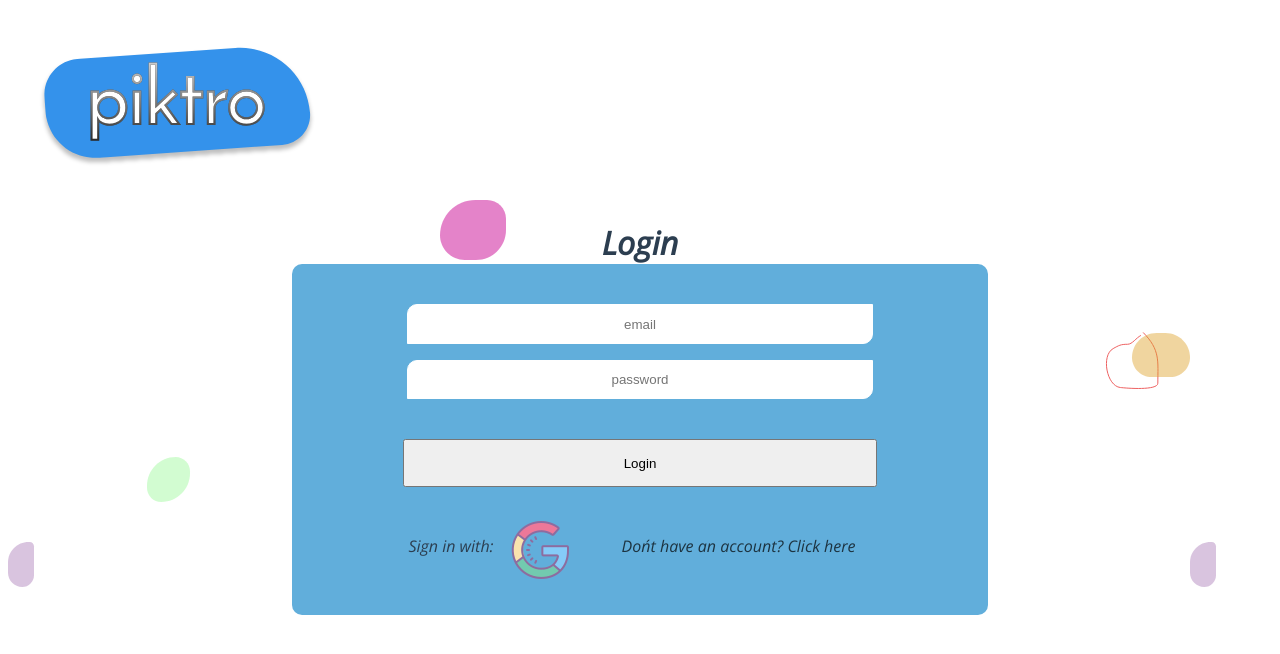
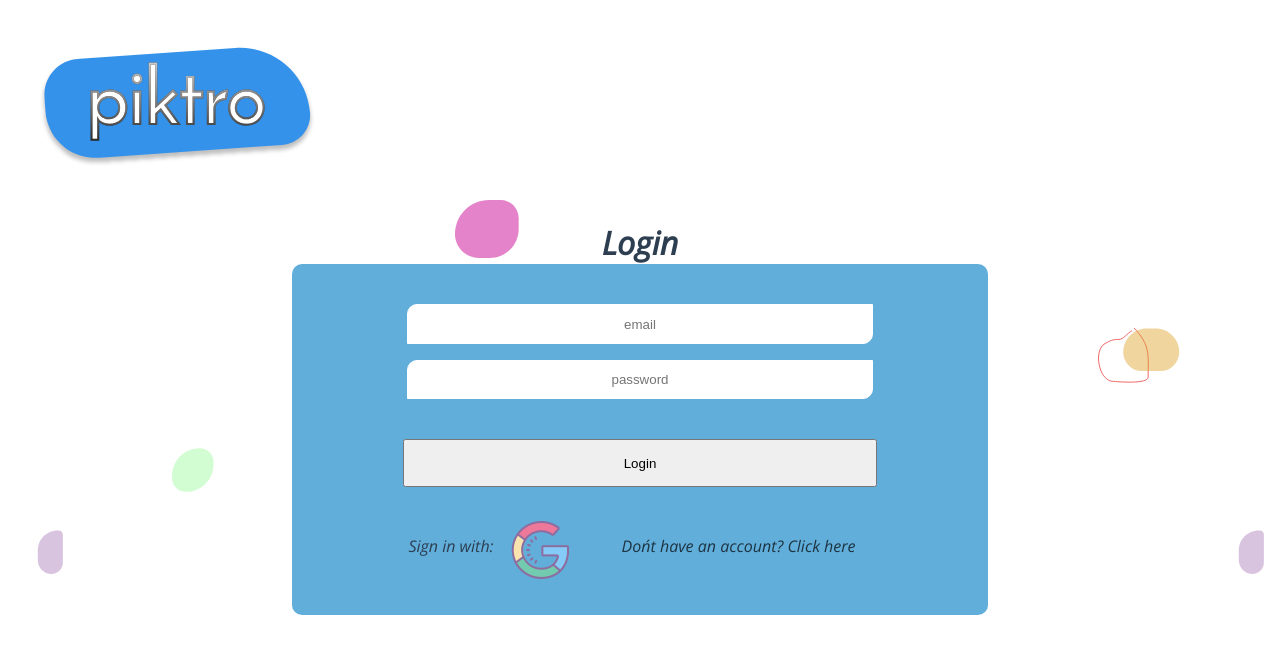
Before and after one commit to jensengbg-michele-carmagnani/retro-test, a Vue app in the folder frontend/: page /#/ in a window 1280 px wide. Shown: the top 654 px of the page. Built offline with nearby package versions, Linux system fonts and the light colour scheme; no server answers.

Commit message:
minor css change

```diff
--- a/frontend/src/components/LoginForm.vue
+++ b/frontend/src/components/LoginForm.vue
@@ -90,6 +90,7 @@ h1{
   justify-content: center;
   flex-flow: column;
   background-image: url("../assets/dots.svg");
+  background-size: 95% 90% ;
 }
 
 .login {
```
